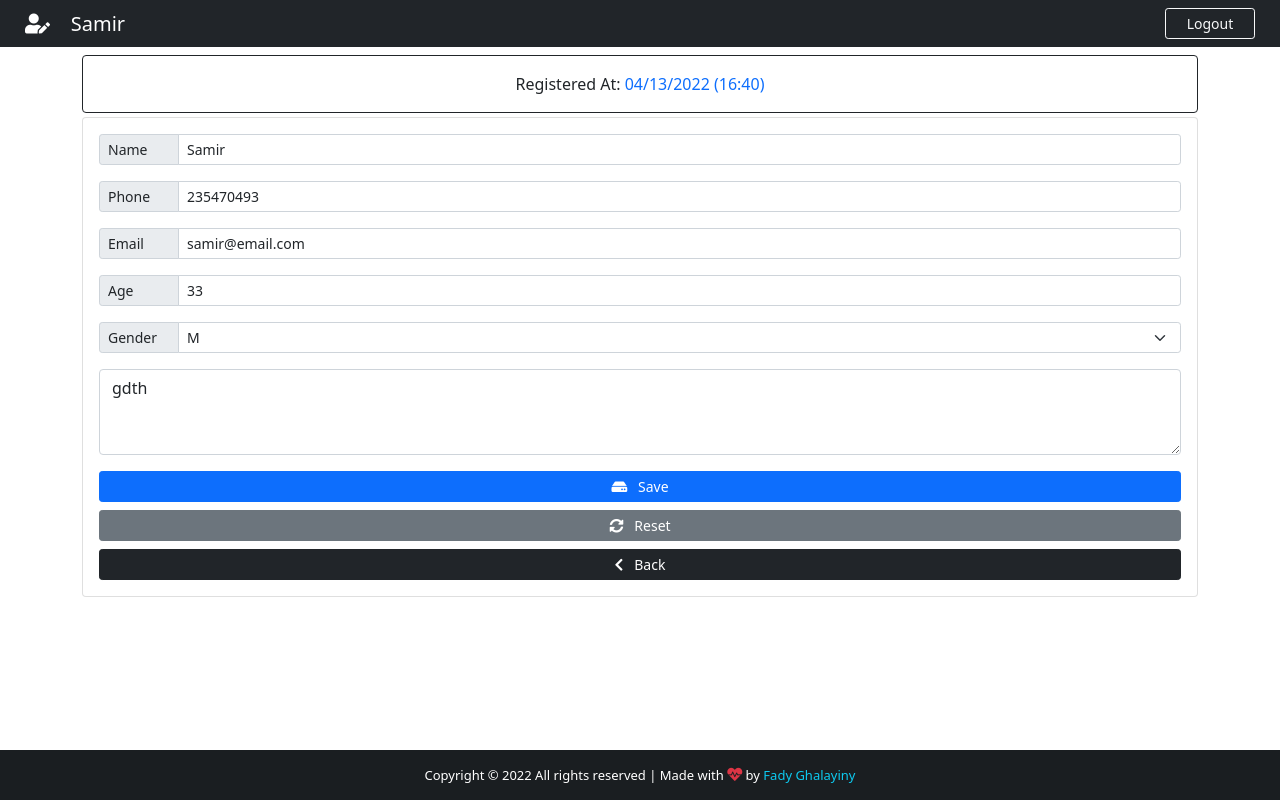
After one commit to Mrfad/patientmgmt, a Django app: template app/templates/app/edit.html in a window 1280 px wide. The commit adds this page. Run offline with Django 3.2, Linux system fonts and the light colour scheme; the template is opened without the code that fills it: values that come from a table or form of the project are taken from there, others are empty; data comes from the database, SQL or seed files in the repository; both versions use the stored data as it was after the commit; parts of the project's set-up code (start-up, migrations or seed data) failed here and were passed over.

Commit message:
finished lesson 6

```diff
--- a/app/models.py
+++ b/app/models.py
@@ -14,7 +14,7 @@ class Patient(models.Model):
     email = models.EmailField(max_length=100)
     age = models.IntegerField()
     gender = models.CharField(max_length=100, null=True, choices=GENDER)
-    note = models.TextField()
+    note = models.TextField(blank=True)
     created_at = models.DateTimeField(auto_now_add=True)
 
     def __str__(self):
--- a/app/templates/app/add.html
+++ b/app/templates/app/add.html
@@ -19,38 +19,40 @@
 <div class="container">
     <div class="row">
         <div class="col-lg-12">
-            <div class="card card-body border-dark text-primary mt-5">
-                <span class="text-center">Fill out the form below</span>
+            <div class="card card-body border-dark mt-2 mb-1">
+                <span class="text-center">{% block card-title %} <span>Fill out the form below</span>{% endblock card-title %}</span>
             </div>
 
             <!-- Form -->
-            <form action="/add-patient/" method="POST", enctype="multipart/form-data" class="card p-3 brder-dark mr-3">
+            <form {% block action %}action="/add-patient/"{% endblock action %} method="POST", enctype="multipart/form-data" class="card p-3 brder-dark mr-3">
                 {% csrf_token %}
 
                 <div class="input-group input-group-sm mb-3">
                     <span class="input-group-text side-label">Name</span>
-                    <input type="text" class="form-control" name="name" placeholder="Patient Name" required>
+                    <input type="text" class="form-control" name="name" placeholder="Patient Name" required {% block Value-name %}{% endblock Value-name %}>
                 </div>
 
                 <div class="input-group input-group-sm mb-3">
                     <span class="input-group-text side-label">Phone</span>
-                    <input type="text" class="form-control" name="phone" placeholder="Patient phone" required>
+                    <input type="text" class="form-control" name="phone" placeholder="Patient phone" required {% block Value-phone %}{% endblock Value-phone %}>
                 </div>
 
                 <div class="input-group input-group-sm mb-3">
                     <span class="input-group-text side-label">Email</span>
-                    <input type="email" class="form-control" name="email" placeholder="Patient email" required>
+                    <input type="email" class="form-control" name="email" placeholder="Patient email" required {% block Value-email %}{% endblock Value-email %}>
                 </div>
 
                 <div class="input-group input-group-sm mb-3">
                     <span class="input-group-text side-label">Age</span>
-                    <input type="text" class="form-control" name="age" placeholder="Patient age" required>
+                    <input type="text" class="form-control" name="age" placeholder="Patient age" required {% block Value-age %}{% endblock Value-age %}>
                 </div>
 
                 <div class="input-group input-group-sm mb-3">
                     <label for="" class="input-group-text side-label">Gender</label>
-                    <select class="form-select" name='gender' required>
+                    <select class="form-select" name='gender' required {% block Value-gender %}{% endblock Value-gender %}>
+                       {% block option %}
                         <option value="" hidden>Select the gender</option>
+                        {% endblock option %}
                         <option disabled></option>
                         <option>M</option>
                         <option>F</option>
@@ -58,15 +60,22 @@
                 </div>
 
                 <div class="form-group">
-                    <textarea class="form-control" name="note" id="" rows="7" placeholder="Description is optional"></textarea>
+                    <textarea class="form-control" name="note" rows="3" placeholder="Description is optional">{% block Value-note %}{% endblock Value-note %}</textarea>
                 </div>
 
                 <div class="d-grid gap-2 mt-3">
                     <button type="submit" class="btn btn-primary btn-sm">
-                        <i class="fas fa-plus"></i>&nbsp;&nbsp; Add
+                        {% block btn-content %}<i class="fas fa-plus"></i>&nbsp;&nbsp; Add{% endblock btn-content %}
                     </button>
+
+                    <!-- Rest button denied here -->
+                    {% block btn-reset %} {% endblock btn-reset %}
+
                     <a href="{% url 'backend' %}" class="btn btn-dark btn-sm"><i class="fas fa-chevron-left"></i>&nbsp;&nbsp; Back</a>
                 </div>
+                <!-- Input ID denied here -->
+            {% block id-hidden %}{% endblock id-hidden %}
+
             </form>
         </div>
     </div>
--- /dev/null
+++ b/app/templates/app/edit.html
@@ -0,0 +1,37 @@
+{% extends 'app/add.html' %}
+
+
+<!-- Title on tab browser -->
+{% block title %}Edit patient{% endblock title %}
+
+<!--NAVBAR CONTENT-->
+{% block navbar-content %}
+    <i class='fas fa-user-edit'></i>&nbsp; &nbsp; {{patient.name}}
+{% endblock navbar-content %}
+
+{% block Value-name %}value="{{patient.name}}"{% endblock Value-name %}
+{% block Value-phone %}value="{{patient.phone}}"{% endblock Value-phone %}
+{% block Value-email %}value="{{patient.email}}"{% endblock Value-email %}
+{% block Value-age %}value="{{patient.age}}"{% endblock Value-age %}
+
+{% block option %} <option style="background-color: #d3d3d3; color: #007bff;">{{patient.gender}}</option> {% endblock option %}
+{% block Value-gender %}value="{{patient.gender}}"{% endblock Value-gender %}
+
+{% block Value-note %}{{patient.note}}{% endblock Value-note %}
+
+<!-- Rest button -->
+{% block btn-reset %}
+<button type="reset" class="btn btn-secondary btn-sm"><i class="fas fa-sync-alt"></i>&nbsp;&nbsp; Reset</button>
+{% endblock btn-reset %}
+
+<!-- Extends Add Button -->
+{% block btn-content %}<i class="fas fa-hdd"></i>&nbsp;&nbsp; Save {% endblock btn-content %}
+
+{% block card-title %} Registered At: <span class="text-primary">{{patient.created_at | date:'m/d/Y (H:i)'}}</span> {% endblock card-title %}
+
+<!-- action block -->
+{% block action %}action="/edit-patient/"{% endblock action %}
+
+
+<!-- Input ID passed here -->
+{% block id-hidden %} <input type="text" name="id" value="{{ patient.id }}" hidden> {% endblock id-hidden %}
--- a/app/urls.py
+++ b/app/urls.py
@@ -7,4 +7,7 @@ urlpatterns = [
     path('backend', views.backend, name='backend'),
 
     path('add-patient/', views.add_patient, name='add_patient'),
+    path('delete-patient/<str:patient_id>/', views.delete_patient, name='delete_patient'),
+    path('patient/<str:patient_id>/', views.patient, name='patient'),
+    path('edit-patient/', views.edit_patient, name='edit_patient'),
 ]
```
Also changed, not shown: app/templates/app/backend.html (+29 -9 lines), app/views.py (+40 -3 lines), db.sqlite3.
